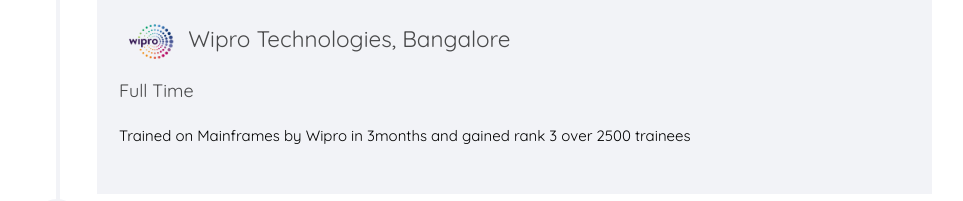
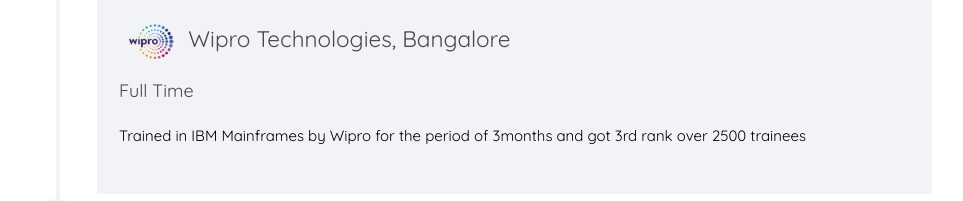
Before and after one commit to JayaRaghavendra/JayaRaghavendra.github.io, a plain HTML site: page index.html in a window 1280 px wide. Shown: the part 3220-3421 px from the top of the page, without its empty margins (311-1274 px from the left). Drawn offline with nearby package versions, Linux system fonts and the light colour scheme; files whose address does not match are found by name; a web font is replaced by a local one.

Commit message:
Update index.html

```diff
--- a/index.html
+++ b/index.html
@@ -471,7 +471,7 @@ Copyright &copy;<script>document.write(new Date().getFullYear());</script> All r
 									  <h2><a href="#"><img src="images/wiproemp.png" alt="flag"  width="5%" > Project Engineer</a> <span>NOV 2015 - MAR 2016</span></h2>
 									  <p style="font-size:1.5em; margin-bottom:0em;"><img src="images/Wipro.png" alt="flag"  width="8%">  Wipro Technologies, Bangalore </p>
 									<p style="font-size:1.2em; margin-bottom:0em;">Full Time</p>
-					                  <p style="color: black;">Trained on Mainframes by Wipro in 3months and gained rank 3 over 2500 trainees</p>
+					                  <p style="color: black;">Trained in IBM Mainframes by Wipro for the period of 3months and got 3rd rank over 2500 trainees</p>
 					               </div>
 					            </div>
 					         </article>
```
